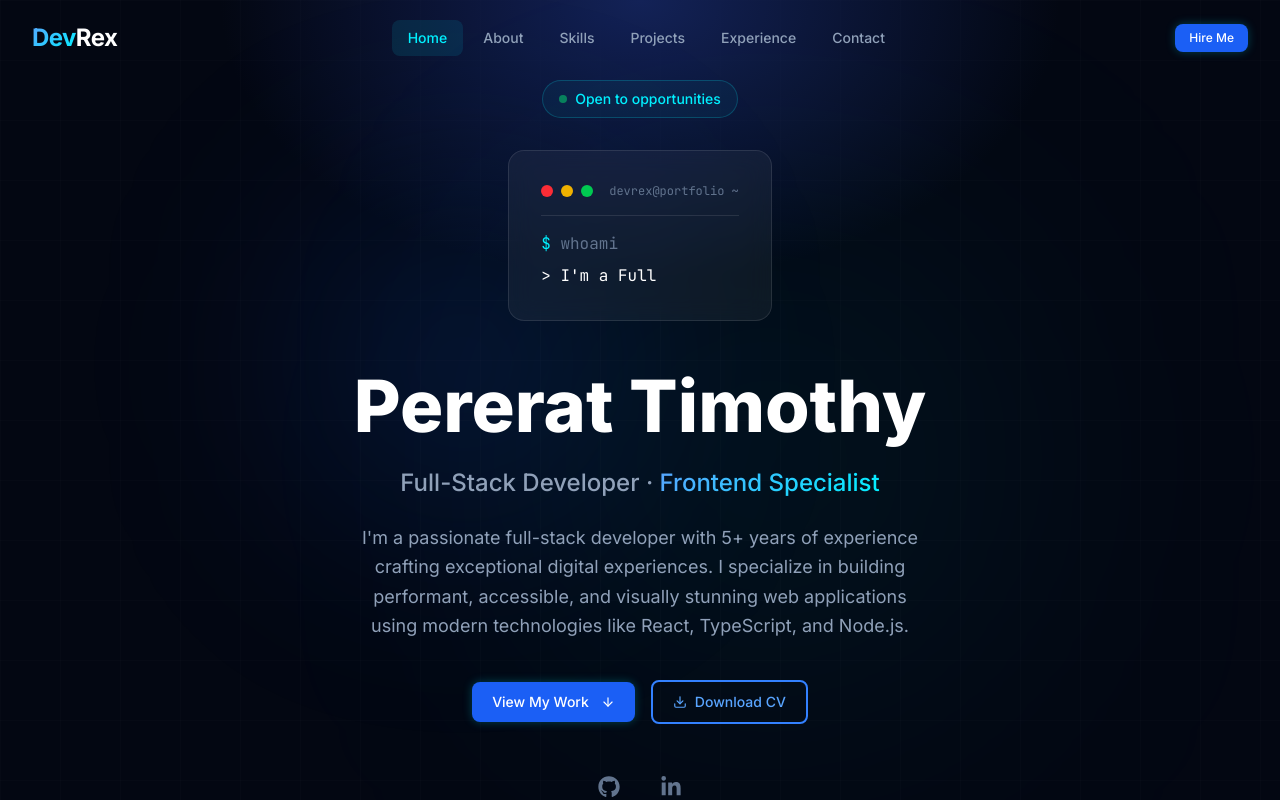
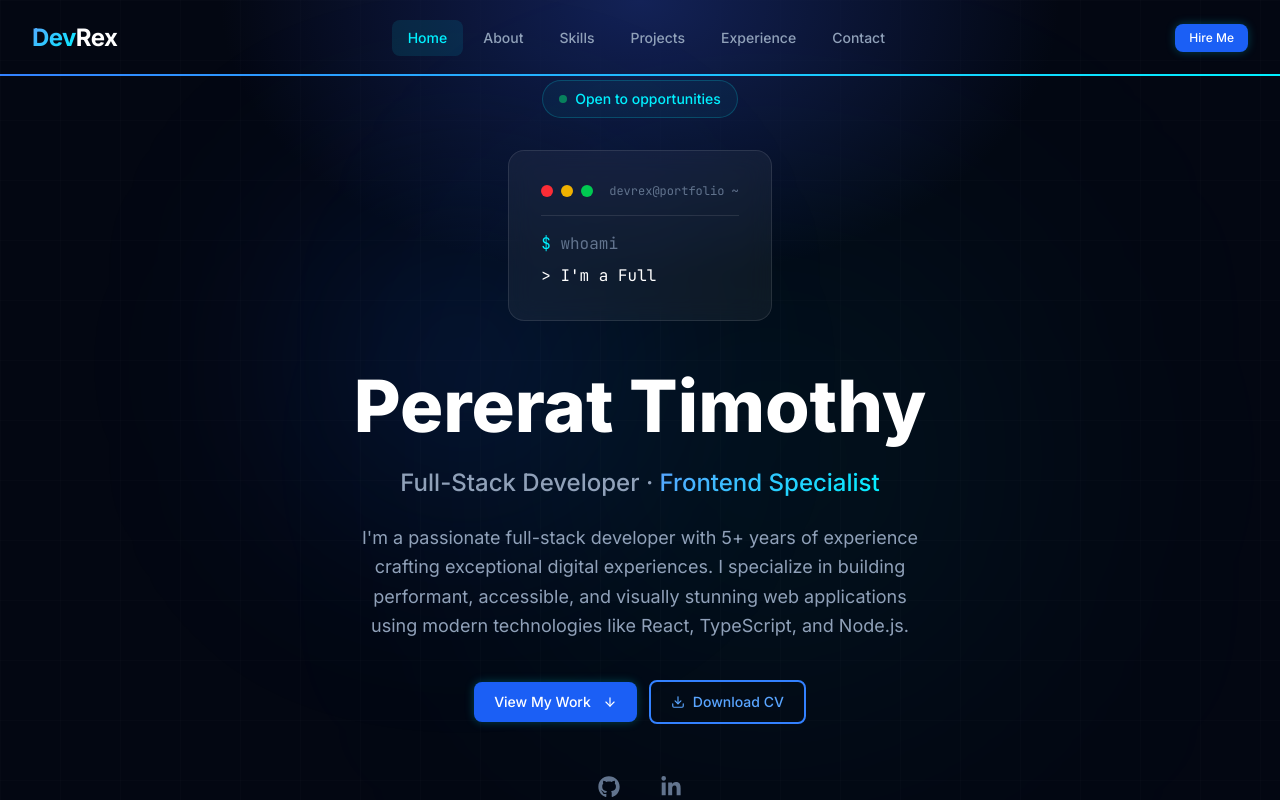
Before and after one commit to Rexzy2005/myporfolio, a React (Vite) app: page / in a window 1280 px wide. Shown: the top 800 px of the page. Built offline with nearby package versions, Linux system fonts and the light colour scheme.

Commit message:
refactor: improve layout and styling for Navbar and Hero components

```diff
--- a/src/App.tsx
+++ b/src/App.tsx
@@ -9,7 +9,7 @@ import Contact from '@/sections/Contact';
 
 export default function App() {
   return (
-    <div className="relative">
+    <div className="relative overflow-x-hidden">
       <Navbar />
       <main>
         <Hero />
--- a/src/components/layout/Navbar.tsx
+++ b/src/components/layout/Navbar.tsx
@@ -1,5 +1,5 @@
 import { useState, useEffect } from 'react';
-import { motion, AnimatePresence } from 'framer-motion';
+import { motion, AnimatePresence, useScroll, useSpring } from 'framer-motion';
 import { HiMenuAlt3, HiX } from 'react-icons/hi';
 import { navLinks } from '@/data/constants';
 import { cn } from '@/utils/cn';
@@ -9,6 +9,10 @@ export default function Navbar() {
   const [isScrolled, setIsScrolled] = useState(false);
   const [isMobileOpen, setIsMobileOpen] = useState(false);
   const [activeSection, setActiveSection] = useState('home');
+
+  // Scroll progress
+  const { scrollYProgress } = useScroll();
+  const scaleX = useSpring(scrollYProgress, { stiffness: 100, damping: 30, restDelta: 0.001 });
 
   useEffect(() => {
     const handleScroll = () => {
@@ -50,10 +54,15 @@ export default function Navbar() {
         className={cn(
           'fixed top-0 left-0 right-0 z-50 transition-all duration-300',
           isScrolled
-            ? 'glass py-3 shadow-lg shadow-black/10'
+            ? 'py-3 shadow-lg shadow-black/10 bg-surface-950/80 backdrop-blur-xl border-b border-white/5'
             : 'bg-transparent py-5'
         )}
       >
+          {/* Scroll progress bar */}
+          <motion.div
+            className="absolute bottom-0 left-0 right-0 h-[2px] bg-gradient-to-r from-brand-500 to-neon origin-left"
+            style={{ scaleX }}
+          />
         <div className="max-w-7xl mx-auto px-4 sm:px-6 lg:px-8 flex items-center justify-between">
           {/* Logo */}
           <motion.a
@@ -128,7 +137,7 @@ export default function Navbar() {
               exit={{ x: '100%' }}
               transition={{ type: 'spring', damping: 25, stiffness: 200 }}
               onClick={(e) => e.stopPropagation()}
-              className="absolute right-0 top-0 bottom-0 w-80 p-8 pt-24 bg-surface-900 border-l border-glass-border"
+              className="absolute right-0 top-0 bottom-0 w-72 max-w-[85vw] p-6 pt-20 bg-surface-900/95 backdrop-blur-xl border-l border-glass-border"
             >
               <div className="flex flex-col gap-2">
                 {navLinks.map((link, i) => (
--- a/src/index.css
+++ b/src/index.css
@@ -44,6 +44,7 @@
 
   html {
     scroll-behavior: smooth;
+    overflow-x: hidden;
   }
 
   body {
--- a/src/sections/Hero.tsx
+++ b/src/sections/Hero.tsx
@@ -105,7 +105,7 @@ export default function Hero() {
             initial={{ opacity: 0, y: 20 }}
             animate={{ opacity: 1, y: 0 }}
             transition={{ duration: 0.6, delay: 0.8 }}
-            className="mt-10 flex flex-wrap items-center justify-center gap-4"
+            className="mt-10 flex items-center justify-center gap-3"
           >
             <Button
               variant="primary"
```
